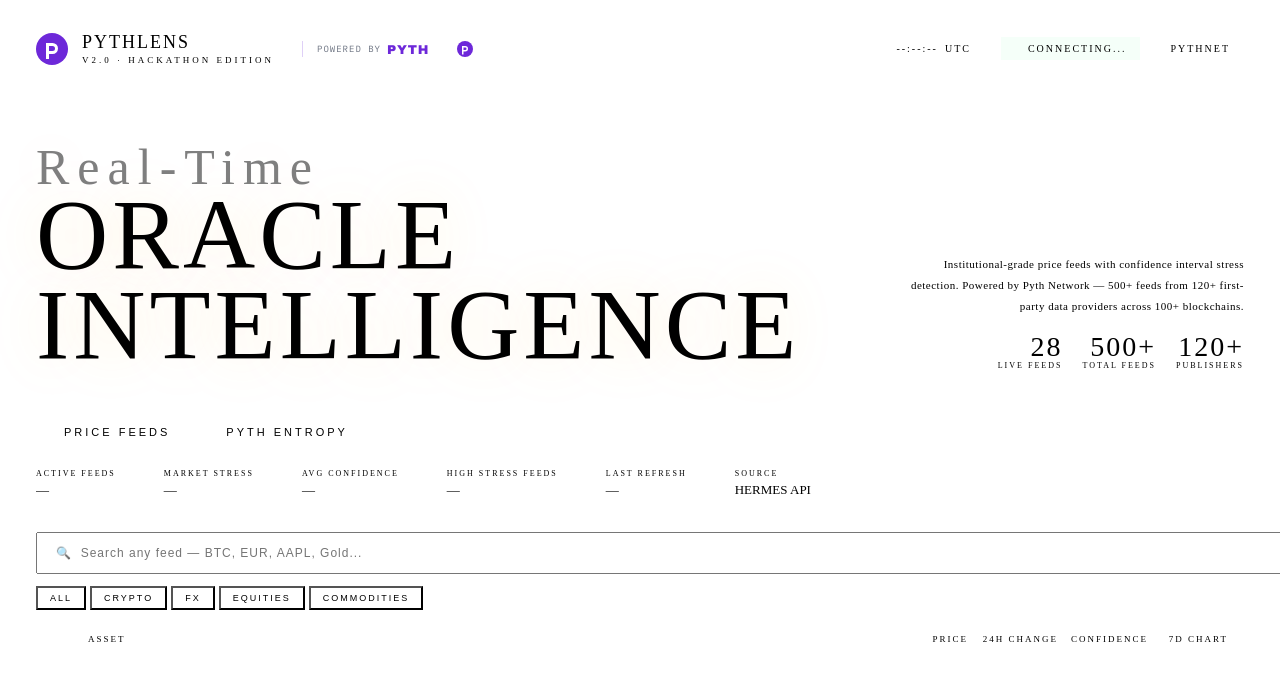
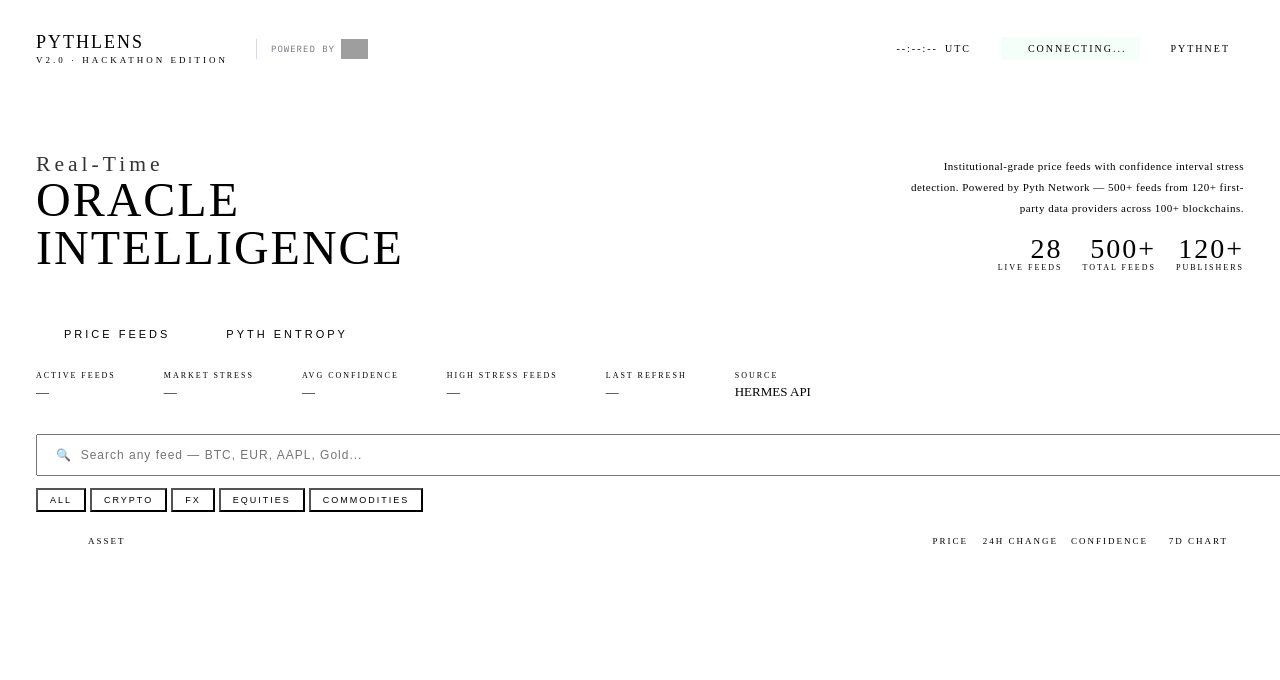
Before and after one commit to BamBambott/Pythlens-, a website: page index.html in a window 1280 px wide. Drawn offline with Linux system fonts and the light colour scheme; grey boxes are pictures that could not be loaded.

Commit message:
Update index.html

```diff
--- a/index.html
+++ b/index.html
@@ -142,19 +142,18 @@
 
 .hero-title {
 font-family: var(–font-display);
-font-size: clamp(52px, 8vw, 100px);
-line-height: 0.9;
-letter-spacing: 4px;
+font-size: clamp(28px, 5vw, 48px);
+line-height: 1.0;
+letter-spacing: 2px;
 color: var(–gold);
-text-shadow: 0 0 60px rgba(255,180,0,0.2);
 }
 
 .hero-title span {
 display: block;
-color: var(–text);
-font-size: 0.5em;
-letter-spacing: 8px;
-opacity: 0.5;
+color: var(–muted);
+font-size: 0.45em;
+letter-spacing: 4px;
+opacity: 0.8;
 }
 
 .hero-desc {
@@ -867,25 +866,14 @@
 
 <header>
   <div class="logo">
-    <!-- Pyth Network official logo inline SVG -->
-    <svg width="32" height="32" viewBox="0 0 32 32" fill="none" xmlns="http://www.w3.org/2000/svg" style="flex-shrink:0">
-      <circle cx="16" cy="16" r="16" fill="#6D28D9"/>
-      <path d="M10 10h6.5a5.5 5.5 0 0 1 0 11H13v5h-3V10zm3 3v5h3.5a2.5 2.5 0 0 0 0-5H13z" fill="white"/>
-    </svg>
     <div>
       <div class="logo-text">PYTHLENS</div>
       <div class="logo-ver">v2.0 · Hackathon Edition</div>
     </div>
     <div style="display:flex;align-items:center;gap:6px;margin-left:14px;padding-left:14px;border-left:1px solid var(--border2);">
       <span style="font-size:9px;letter-spacing:1px;color:var(--muted);text-transform:uppercase;font-family:var(--font)">Powered by</span>
-      <!-- Pyth wordmark in SVG -->
-      <svg height="16" viewBox="0 0 80 20" fill="none" xmlns="http://www.w3.org/2000/svg">
-        <text x="0" y="16" font-family="Arial Black, sans-serif" font-weight="900" font-size="16" fill="#6D28D9" letter-spacing="1">PYTH</text>
-      </svg>
-      <svg width="16" height="16" viewBox="0 0 16 16" fill="none" xmlns="http://www.w3.org/2000/svg">
-        <circle cx="8" cy="8" r="8" fill="#6D28D9"/>
-        <path d="M5 5h3.25a2.75 2.75 0 0 1 0 5.5H6.5v3H5V5zm1.5 1.5v2.5h1.75a1.25 1.25 0 0 0 0-2.5H6.5z" fill="white"/>
-      </svg>
+      <img src="https://pyth.network/token.svg" height="20" alt="Pyth" style="vertical-align:middle"
+        onerror="this.outerHTML='<span style='font-size:12px;font-weight:900;color:#6D28D9;letter-spacing:1px;font-family:sans-serif'>PYTH</span>'">
     </div>
   </div>
   <div class="header-right">
```
